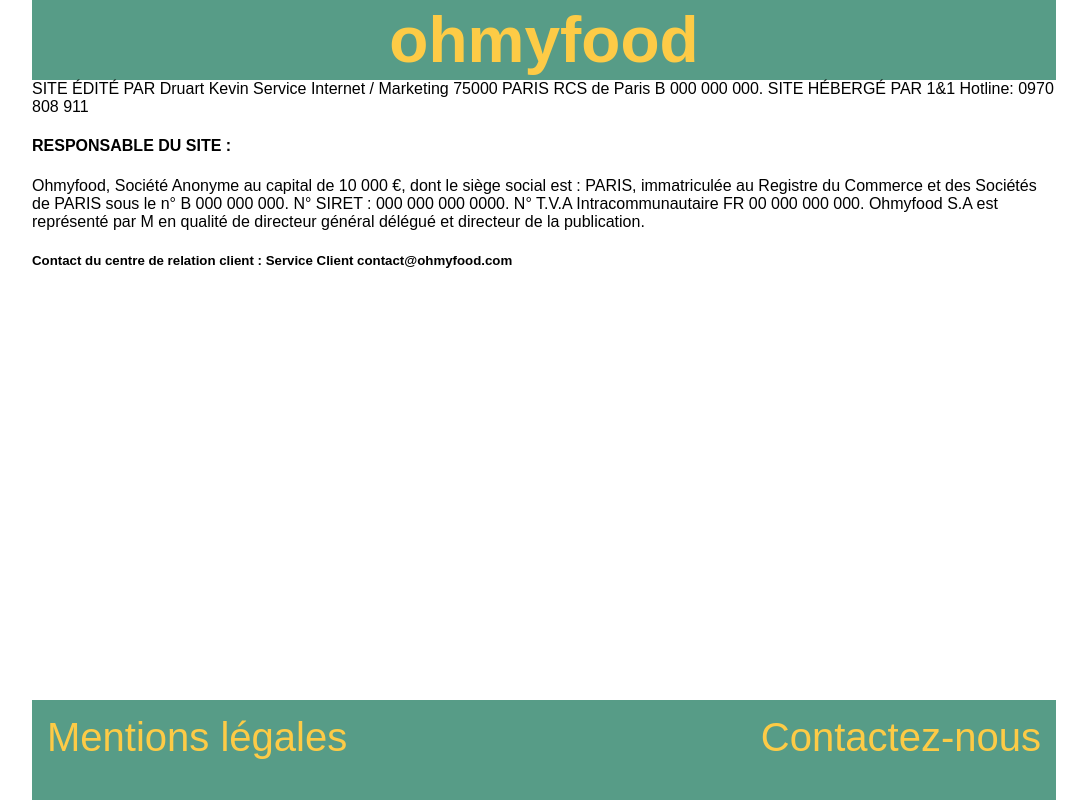
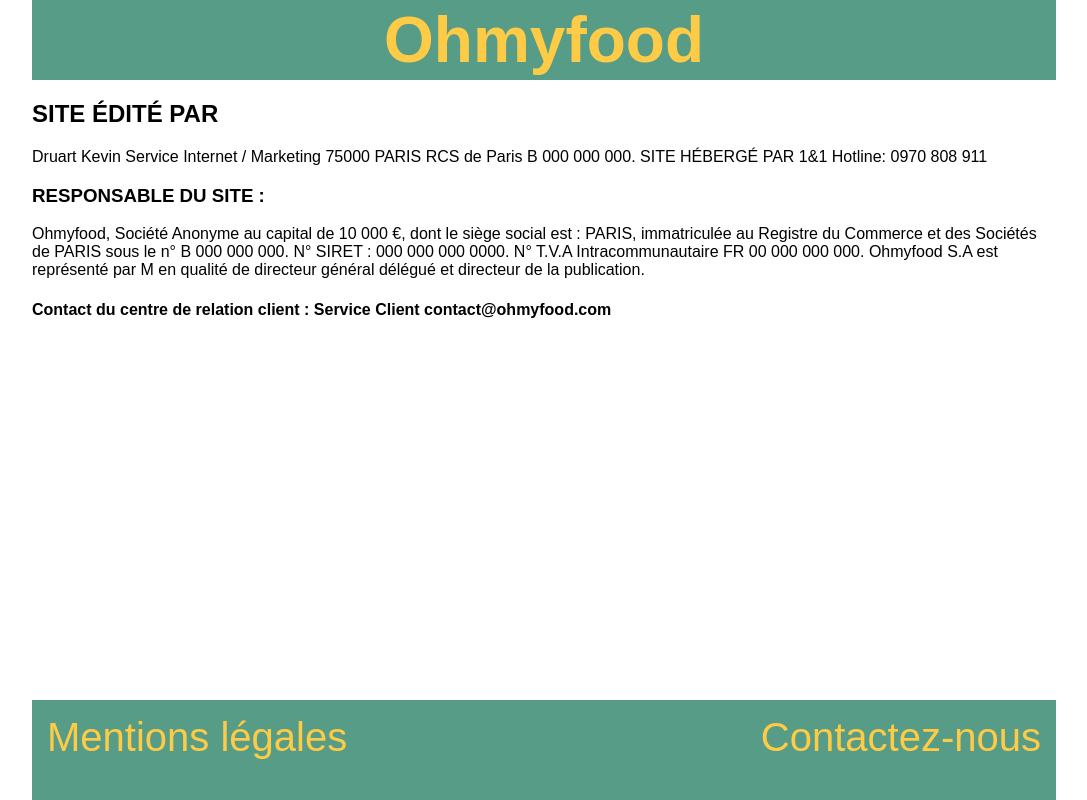
Before and after one commit to KevinDruart/P3_Druart_Kevin, a website: page mentions_legales.html in a window 1280 px wide. Shown: the whole page, without its empty margins (96-1183 px from the left). Drawn offline with Linux system fonts and the light colour scheme.

Commit message:
Update mentions_legales.html

```diff
--- a/mentions_legales.html
+++ b/mentions_legales.html
@@ -3,21 +3,22 @@
 
 <head>
     <meta charset="utf-8">
-
     <title>Ohmyfood - Mentions légales</title>
-
+    <meta name="ohmyfood - Mentions" content="Ohmyfood - Mentions legales." />
     <link rel="stylesheet" type="text/css" href="./css/style.css">
     <link rel="icon" type="image/x-icon" href="./img/favicon.png">
 </head>
 
 <body>
     <header class="main_header">
-        <h1><a href='./index.html'>ohmyfood</a></h1>
+        <h1><a href='./index.html'>Ohmyfood</a></h1>
     </header>
     <main id="mentions">
         <section>
-            <aside>
+            <H2>
                 SITE ÉDITÉ PAR
+            </H2>
+            <P>
                 Druart Kevin
                 Service Internet / Marketing
                 75000 PARIS
@@ -26,8 +27,10 @@
                 SITE HÉBERGÉ PAR
                 1&1
                 Hotline: 0970 808 911
-            </aside>
-            <h4>RESPONSABLE DU SITE :</h4>
+            </P>
+            <h3>
+                RESPONSABLE DU SITE :
+            </h3>
             <p>
                 Ohmyfood, Société Anonyme au capital de 10 000 €, dont le siège social est : PARIS, immatriculée au
                 Registre du Commerce et des Sociétés de PARIS sous le n° B 000 000 000.
@@ -35,10 +38,10 @@
                 Ohmyfood S.A est représenté par M en qualité de directeur général délégué et directeur de la
                 publication.
             </p>
-            <h5>
+            <h4>
                 Contact du centre de relation client : Service Client
                 contact@ohmyfood.com
-            </h5>
+            </h4>
         </section>
     </main>
     <footer>
```
